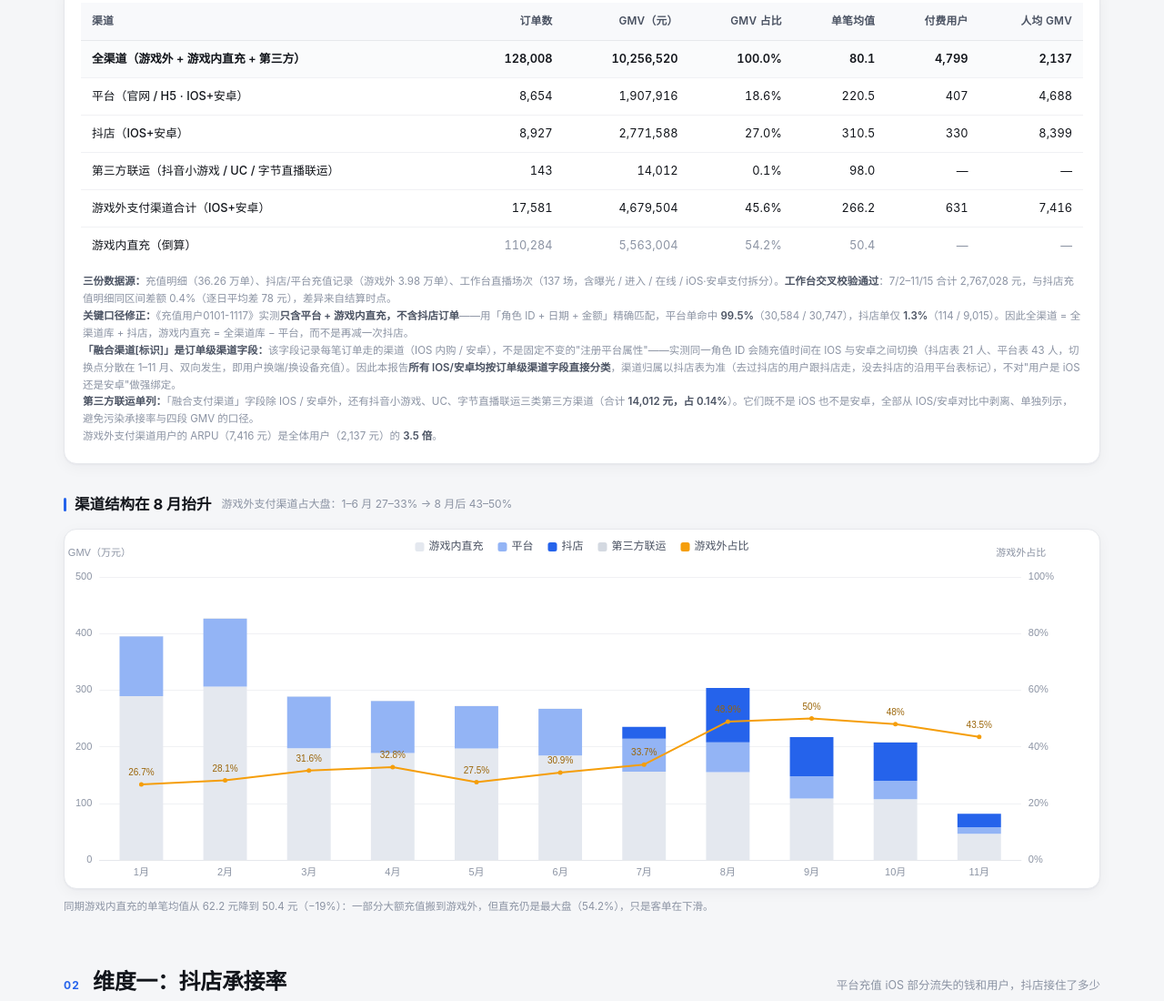
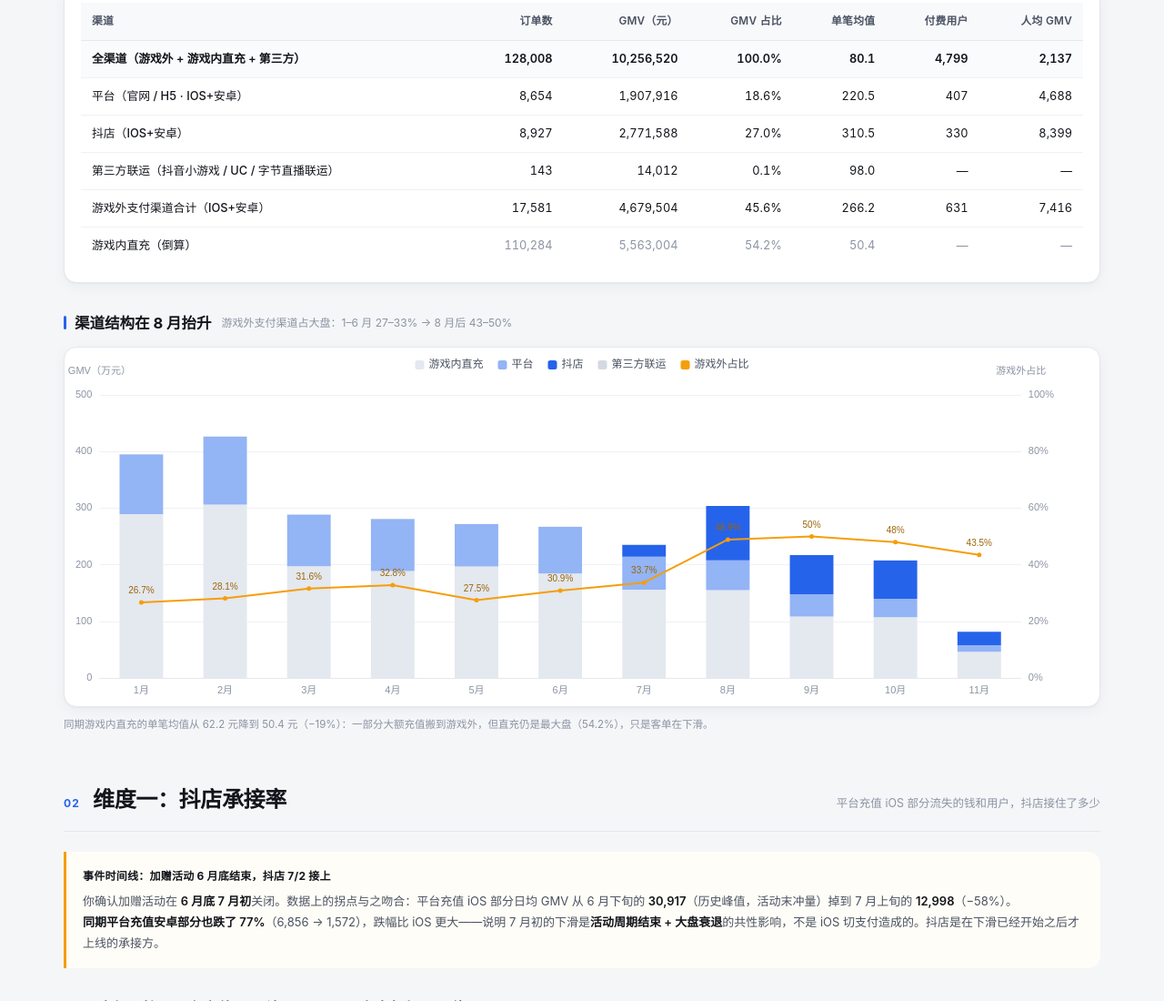
Before and after one commit to 13yan/13yan.github.io, a plain HTML site: page ddpay/index.html in a window 1280 px wide. Shown: the part 1459-2559 px from the top of the page at 91% size. Drawn offline with nearby package versions, Linux system fonts and the light colour scheme.

Commit message:
ddpay: 删除01章基础盘下方的口径说明note段落

```diff
--- a/ddpay/index.html
+++ b/ddpay/index.html
@@ -256,11 +256,6 @@ table.blind td:first-child{white-space:nowrap}
         </tbody>
       </table>
     </div>
-    <p class="note"><b>三份数据源：</b>充值明细（36.26 万单）、抖店/平台充值记录（游戏外 3.98 万单）、工作台直播场次（137 场，含曝光 / 进入 / 在线 / iOS·安卓支付拆分）。<b>工作台交叉校验通过</b>：7/2–11/15 合计 2,767,028 元，与抖店充值明细同区间差额 0.4%（逐日平均差 78 元），差异来自结算时点。<br>
-    <b>关键口径修正：</b>《充值用户0101-1117》实测<b>只含平台 + 游戏内直充，不含抖店订单</b>——用「角色 ID + 日期 + 金额」精确匹配，平台单命中 <b>99.5%</b>（30,584 / 30,747），抖店单仅 <b>1.3%</b>（114 / 9,015）。因此全渠道 = 全渠道库 + 抖店，游戏内直充 = 全渠道库 − 平台，而不是再减一次抖店。<br>
-    <b>「融合渠道[标识]」是订单级渠道字段：</b>该字段记录每笔订单走的渠道（IOS 内购 / 安卓），不是固定不变的"注册平台属性"——实测同一角色 ID 会随充值时间在 IOS 与安卓之间切换（抖店表 21 人、平台表 43 人，切换点分散在 1–11 月、双向发生，即用户换端/换设备充值）。因此本报告<b>所有 IOS/安卓均按订单级渠道字段直接分类</b>，渠道归属以抖店表为准（去过抖店的用户跟抖店走，没去抖店的沿用平台表标记），不对"用户是 iOS 还是安卓"做强绑定。<br>
-    <b>第三方联运单列：</b>「融合支付渠道」字段除 IOS / 安卓外，还有抖音小游戏、UC、字节直播联运三类第三方渠道（合计 <b>14,012 元，占 0.14%</b>）。它们既不是 iOS 也不是安卓，全部从 IOS/安卓对比中剥离、单独列示，避免污染承接率与四段 GMV 的口径。<br>
-    游戏外支付渠道用户的 ARPU（7,416 元）是全体用户（2,137 元）的 <b>3.5 倍</b>。</p>
   </div>
 
   <h3 class="blk">渠道结构在 8 月抬升 <span class="hint">游戏外支付渠道占大盘：1–6 月 27–33% → 8 月后 43–50%</span></h3>
```
